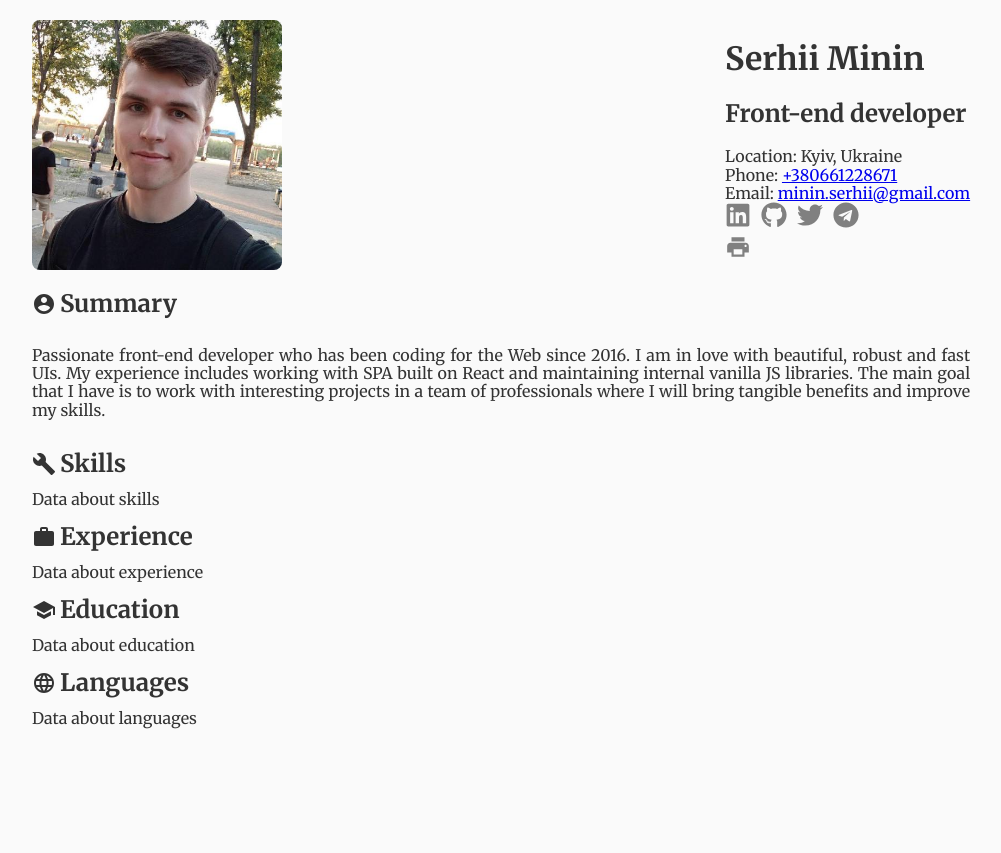
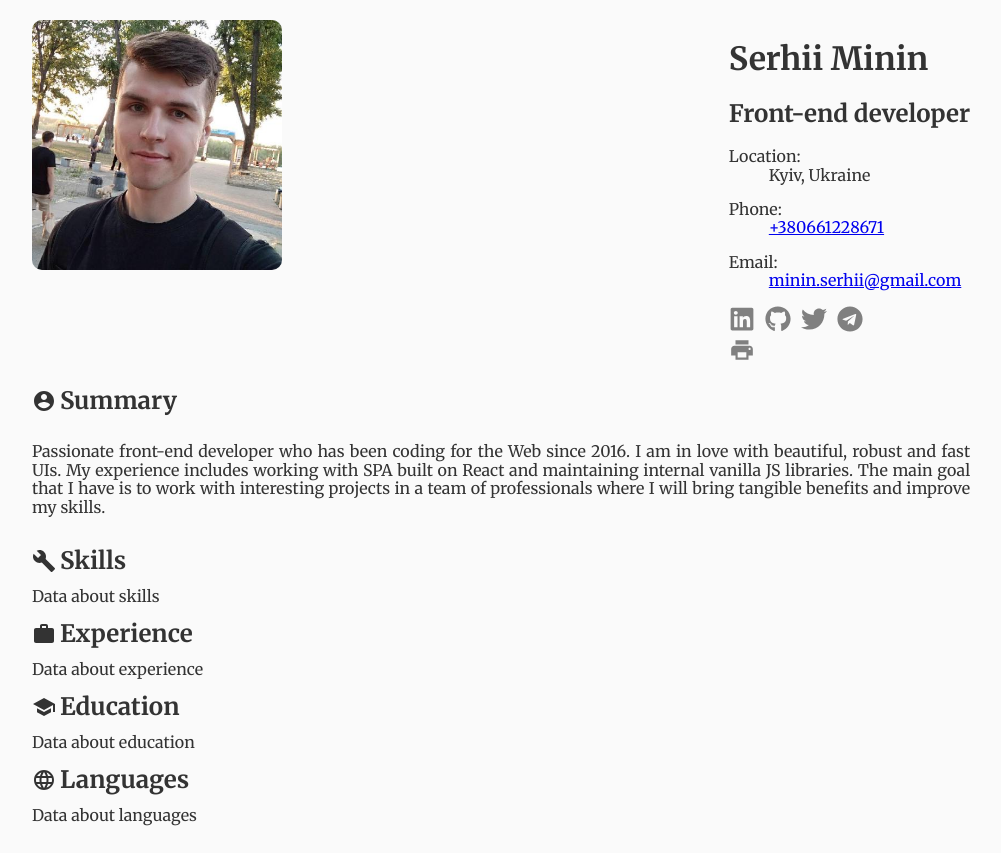
Before and after one commit to serhiiminin/cv, a Gatsby site: page / in a window 1280 px wide. Shown: the whole page, without its empty margins (139-1140 px from the left). Before the commit the page ends 800 px from the top, so only its background shows below. Built offline with nearby package versions, Linux system fonts and the light colour scheme; Gatsby itself is replaced by a stand-in of ours.

Commit message:
separate components from contants

```diff
--- a/src/components/contacts.js
+++ b/src/components/contacts.js
@@ -1,8 +1,8 @@
 import React from "react"
 import PropTypes from "prop-types"
-import { MdPrint } from "react-icons/md"
-import { FaTwitter, FaGithub, FaLinkedin, FaTelegram } from "react-icons/fa"
 import styled from "styled-components"
+import SocialBlock from "./social-block"
+import IconPrint from "./icon-print"
 import Image from "./image"
 
 const Section = styled.section`
@@ -13,33 +13,10 @@ const Section = styled.section`
 `
 
 const ImageWrapper = styled.div`
-  height: 250px;
-  width: 250px;
-  border-radius: 8px;
+  height: 25rem;
+  width: 25rem;
+  border-radius: 1rem;
   overflow: hidden;
-`
-
-const SocialWrapper = styled.div`
-  display: flex;
-  flex-flow: row wrap;
-`
-
-const SocialLink = styled.a`
-  text-decoration: none;
-  color: gray;
-  font-size: 26px;
-  margin-right: 10px;
-`
-
-const PrintIcon = styled(props => <MdPrint {...props} />)`
-  font-size: 26px;
-  color: gray;
-  &:hover {
-    cursor: pointer;
-  }
-  @media print {
-    display: none;
-  }
 `
 
 const Contacts = ({ contacts }) => {
@@ -56,16 +33,22 @@ const Contacts = ({ contacts }) => {
       <div>
         <h1>{name}</h1>
         <h2>{position}</h2>
-        <div>Location: {location}</div>
-        <div>Phone: {<a href={`tel:${phone}?call`}>{phone}</a>}</div>
-        <div>Email: {<a href={`mailto:${email}`}>{email}</a>}</div>
-        <SocialWrapper>
-          <SocialLink href={linkedin} target='_blank'><FaLinkedin/></SocialLink>
-          <SocialLink href={github} target='_blank'><FaGithub/></SocialLink>
-          <SocialLink href={twitter} target='_blank'><FaTwitter/></SocialLink>
-          <SocialLink href={telegram} target='_blank'><FaTelegram/></SocialLink>
-        </SocialWrapper>
-        <PrintIcon onClick={onPrint}/>
+        <div>
+          <dl>
+            <dt>Location:</dt>
+            <dd>{location}</dd>
+          </dl>
+          <dl>
+            <dt>Phone:</dt>
+            <dd><a href={`tel:${phone}?call`}>{phone}</a></dd>
+          </dl>
+          <dl>
+            <dt>Email:</dt>
+            <dd><a href={`mailto:${email}`}>{email}</a></dd>
+          </dl>
+        </div>
+        <SocialBlock github={github} linkedin={linkedin} telegram={telegram} twitter={twitter}/>
+        <IconPrint onClick={onPrint}/>
       </div>
     </Section>
   )
--- /dev/null
+++ b/src/components/icon-print.js
@@ -0,0 +1,16 @@
+import React from "react"
+import styled from "styled-components"
+import { MdPrint } from "react-icons/md"
+
+const PrintIcon = styled(props => <MdPrint {...props} />)`
+  font-size: 2.6rem;
+  color: gray;
+  &:hover {
+    cursor: pointer;
+  }
+  @media print {
+    display: none;
+  }
+`
+
+export default PrintIcon
--- /dev/null
+++ b/src/components/social-block.js
@@ -0,0 +1,34 @@
+import React from 'react'
+import PropTypes from 'prop-types';
+import { FaTwitter, FaGithub, FaLinkedin, FaTelegram } from "react-icons/fa"
+import styled from 'styled-components';
+
+const SocialWrapper = styled.div`
+  display: flex;
+  flex-flow: row wrap;
+`
+
+const SocialLink = styled.a`
+  text-decoration: none;
+  color: gray;
+  font-size: 2.6rem;
+  margin-right: 1rem;
+`
+
+const SocialBlock = ({linkedin, github, twitter, telegram }) => (
+  <SocialWrapper>
+    <SocialLink href={linkedin} target='_blank'><FaLinkedin/></SocialLink>
+    <SocialLink href={github} target='_blank'><FaGithub/></SocialLink>
+    <SocialLink href={twitter} target='_blank'><FaTwitter/></SocialLink>
+    <SocialLink href={telegram} target='_blank'><FaTelegram/></SocialLink>
+  </SocialWrapper>
+)
+
+SocialBlock.propTypes = {
+  linkedin: PropTypes.string.isRequired,
+  github: PropTypes.string.isRequired,
+  twitter: PropTypes.string.isRequired,
+  telegram: PropTypes.string.isRequired,
+}
+
+export default SocialBlock;
```
